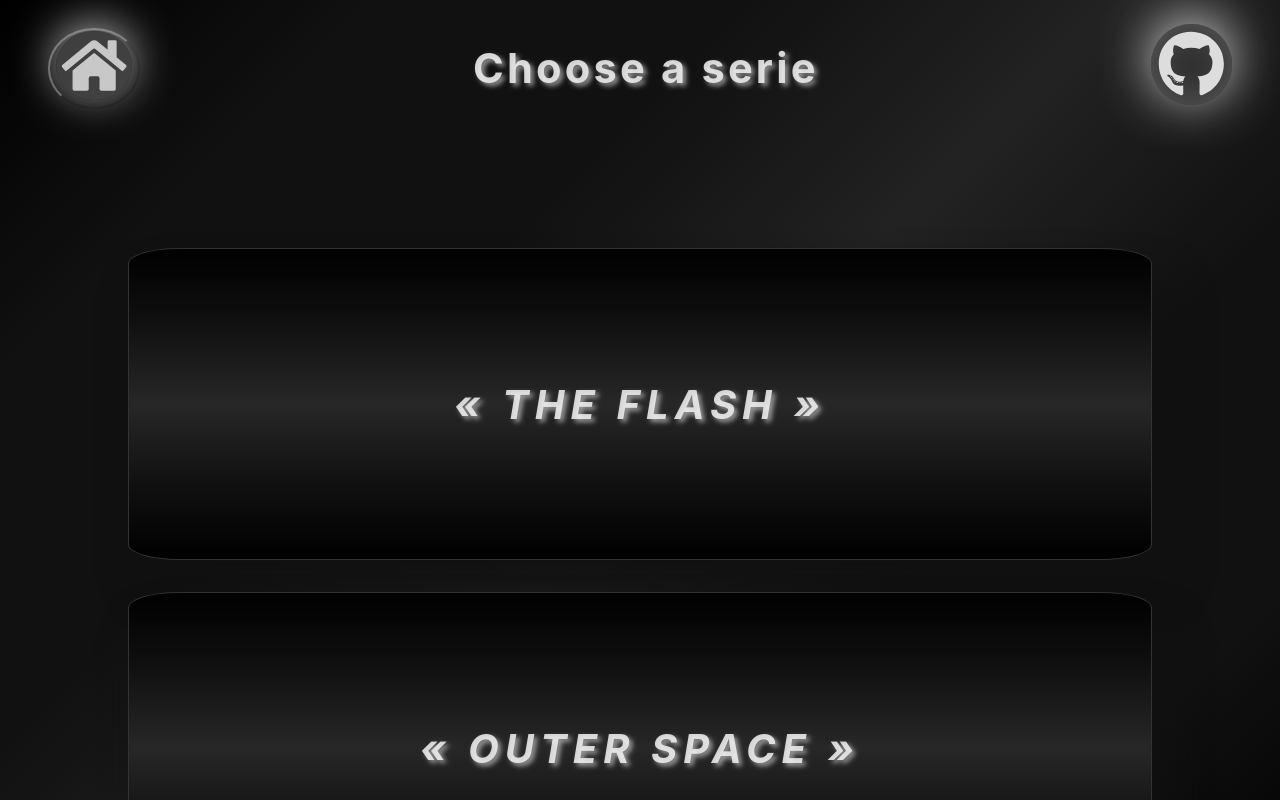
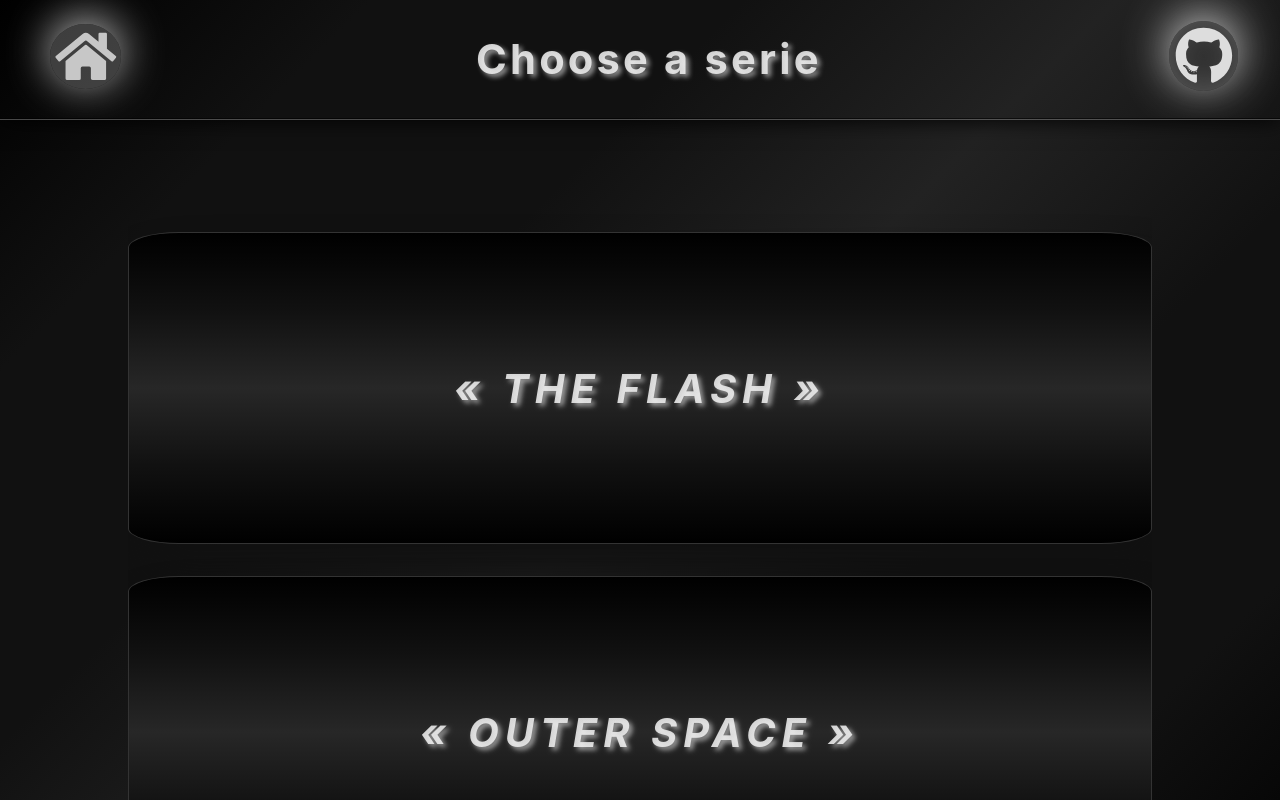
Before and after one commit to Martimex/memory-game, a React (Create React App) app: page / in a window 1280 px wide. Both pictures are taken after a click on the button "Play". Shown: the top 800 px of the page. Built offline with nearby package versions, Linux system fonts and the light colour scheme.

Commit message:
Finish sticky topbar for Preview page
Sticky topbar is now implemented for preview page. It has added
transitions during activation and deactivation. Works fine across all
browsers.

```diff
--- a/src/components/preview.js
+++ b/src/components/preview.js
@@ -1,4 +1,4 @@
-import React, { useEffect, useState } from 'react';
+import React, { useEffect, useState, useRef } from 'react';
 import '../styles/preview.css';
 import anime from 'animejs/lib/anime.es.js';
 
@@ -13,11 +13,15 @@
 function Preview(props) {
 
     const [[levelChoose, serie], setLevelChoose] = useState([null, null]);
-    const [chosenSerieName, setChosenSerieName] = useState('Choose a serie');
+    const [chosenSerie, setChosenSerie] = useState(null);
+    const [chosenSerieName, setChosenSerieName] = useState(null);
     const animationTextOpacity = React.useRef(null);
 
+    const currSerie = useRef(null);
+    const topBarRef = useRef(null);
+
     const levels_showcase = Object.keys(all_levels).map((serie_name, index) =>
-        <SerieBox serie={serie_name} setSerieName={setChosenSerieName} setLevelChoose={setLevelChoose} key={serie_name.toString()} />
+        <SerieBox serie={serie_name} setSerieName={setChosenSerie} setLevelChoose={setLevelChoose} key={serie_name.toString()} />
     )
 
     useEffect(() => {
@@ -85,12 +89,78 @@
         await fadeAnimation()
     }
 
+    useEffect(() => {
+        async function fade() {
+            await animate()
+                .then(() => setChosenSerieName(chosenSerie))
+        }
+
+        async function animate() {
+            const a1 = anime({
+                targets: currSerie.current,
+                duration: 500,
+                opacity: [1, 0],
+                easing: 'linear',
+            }).finished;
+
+            await Promise.all([a1]);
+        }
+
+        fade();
+
+    }, [chosenSerie])
+
+    useEffect(() => {
+        anime({
+            targets: currSerie.current,
+            duration: 500,
+            opacity: [0, 1],
+            easing: 'linear',
+        })
+    }, [chosenSerieName])
     //console.log(all_levels['tf'][2].limitations) - here some props can be accessed
+
+    useEffect(() => {
+        window.addEventListener('scroll', checkStickyBar);
+
+        return () => {
+            window.removeEventListener('scroll', checkStickyBar);
+        }
+    });
+
+    function checkStickyBar() {
+        //const sticky = topBarRef.current.offsetTop;
+        const isSticky_before = topBarRef.current.classList.contains('sticky');
+        topBarRef.current.classList.toggle('sticky', window.scrollY > 0);
+        const isSticky_after = topBarRef.current.classList.contains('sticky');
+
+        if(isSticky_before !== isSticky_after) {
+            if(isSticky_after === true) {
+                // Enter sticky mode
+                anime({
+                    targets: topBarRef.current,
+                    duration: 500,
+                    backgroundColor: ['#2223', '#222f'],
+                    easing: 'linear',
+                })
+            }
+
+            else {
+                // Close sticky mode
+                anime({
+                    targets: topBarRef.current,
+                    duration: 500,
+                    backgroundColor: ['#222f', '#2223'],
+                    easing: 'linear',
+                })
+            }
+        }
+    }
 
     return (
         <div className='bg-main'>
             <div className='seizure-flexbox'>
-                <div className='top-bar'>
+                <div className='top-bar' ref={topBarRef}>
                     <div className='top-bar__return'>
                         <button className='return-back' onClick={() => {props.backToHome(); proceed();}}>
                             <FontAwesomeIcon icon={home} className="icon-home" />
@@ -98,7 +168,7 @@
                     </div>
 
                     <div className='top-bar__title'>
-                        <div className='title-name'> {chosenSerieName} </div>
+                        <div className='title-name' ref={currSerie}> {chosenSerieName ? chosenSerieName : `Choose a serie` } </div>
                     </div>
 
                     <div className='top-bar__follow'>
--- a/src/styles/preview.css
+++ b/src/styles/preview.css
@@ -1,4 +1,8 @@
 /* Rework */
+body {
+  margin: 0;
+}
+
 .showcase-serie-box {
   display: flex;
   padding: 1em;
@@ -37,8 +41,18 @@
   justify-content: center;
   width: 100%;
   justify-content: space-between;
+  overflow: hidden;
   color: #fff;
-  font-size: 1.5rem;
+  font-size: 1.3rem;
+  z-index: 100;
+  border-bottom: 0.1em groove rgba(34, 34, 34, 0.6);
+  transition: 0.6s;
+  box-shadow: 0 0 1em #000;
+  overflow: hidden;
+  position: -webkit-sticky;
+  position: sticky;
+  top: 0;
+  width: 100%;
 }
 .top-bar .top-bar__return {
   margin: 1em 2em;
@@ -46,7 +60,8 @@
 .top-bar .top-bar__return .return-back {
   background: inherit;
   border-radius: 50%;
-  font-size: 2.4em;
+  font-size: 2.6em;
+  border-color: rgba(0, 0, 0, 0);
 }
 .top-bar .top-bar__return .icon-home {
   color: rgba(221, 221, 221, 0.8666666667);
@@ -83,4 +98,21 @@
   margin-top: 3em;
   width: 80%;
   padding: 2em 0;
+  overflow-x: hidden;
+}
+
+/* Sticky navigation onScroll */
+.sticky::before {
+  content: "";
+  z-index: -5;
+  display: block;
+  position: absolute;
+  width: 100%;
+  height: 100%;
+  filter: saturate(50%);
+  border-bottom: 0.2em groove rgba(34, 34, 34, 0.6);
+}
+
+.sticky + .showcase-block {
+  padding-top: 1rem;
 }/*# sourceMappingURL=preview.css.map */
--- a/src/styles/preview.scss
+++ b/src/styles/preview.scss
@@ -1,6 +1,10 @@
 /* Rework */
 $topbar__margin--topbottom: 1em;
 $topbar__margin--leftright: 2em;
+
+body {
+    margin: 0;
+}
 
 @mixin flexBox {
     display: flex;
@@ -43,8 +47,19 @@
     @include flexBox;
     width: 100%;
     justify-content: space-between;
+    overflow: hidden;
     color: #fff;
-    font-size: 1.5rem;
+    font-size: 1.3rem;
+    z-index: 100;
+    border-bottom: .1em groove #2229;
+    transition: .6s;
+    box-shadow: 0 0 1em #000;
+
+    overflow: hidden;
+    position: sticky;
+    top: 0;
+    width: 100%;
+
 
     .top-bar__return {
         margin: $topbar__margin--topbottom $topbar__margin--leftright;
@@ -52,8 +67,9 @@
         .return-back {
             background: inherit;
             border-radius: 50%;
-            font-size: 2.4em;
+            font-size: 2.6em;
             //padding: .1em;
+            border-color: #0000;
         }
 
         .icon-home {
@@ -103,4 +119,27 @@
     width: 80%;
     //background: #000;
     padding: 2em 0;
+    overflow-x: hidden;
 }
+
+
+/* Sticky navigation onScroll */
+.sticky {
+
+    &::before {
+        content: '';
+        z-index: -5;
+        display: block;
+        position: absolute;
+        width: 100%;
+        height: 100%;
+        //background-color: #222;
+        filter: saturate(50%);
+        border-bottom: .2em groove #2229;
+
+    }
+}
+
+.sticky + .showcase-block {
+    padding-top: 1rem;
+}
```
Also changed, not shown: 1 other file (tests, documents, lock files or other folders).
